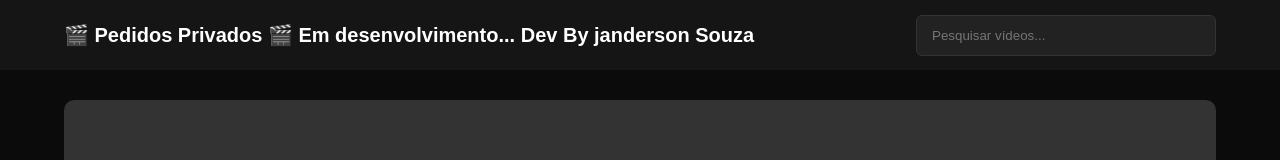
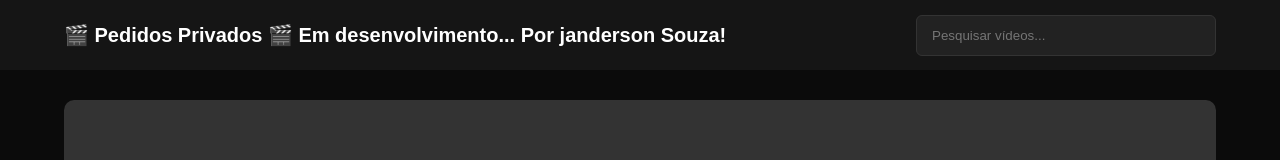
Before and after one commit to jandeerrr/pedidostv, a plain HTML site: page index.html in a window 1280 px wide. Shown: the top 160 px of the page. Drawn offline with Linux system fonts and the light colour scheme; no server answers.

Commit message:
Update index.html

```diff
--- a/index.html
+++ b/index.html
@@ -15,7 +15,7 @@
     <header class="topo">
         <div class="logo">
             🎬 Pedidos Privados
-			🎬 Em desenvolvimento... Dev By janderson Souza
+			🎬 Em desenvolvimento... Por janderson Souza!
         </div>
 
         <input
```
